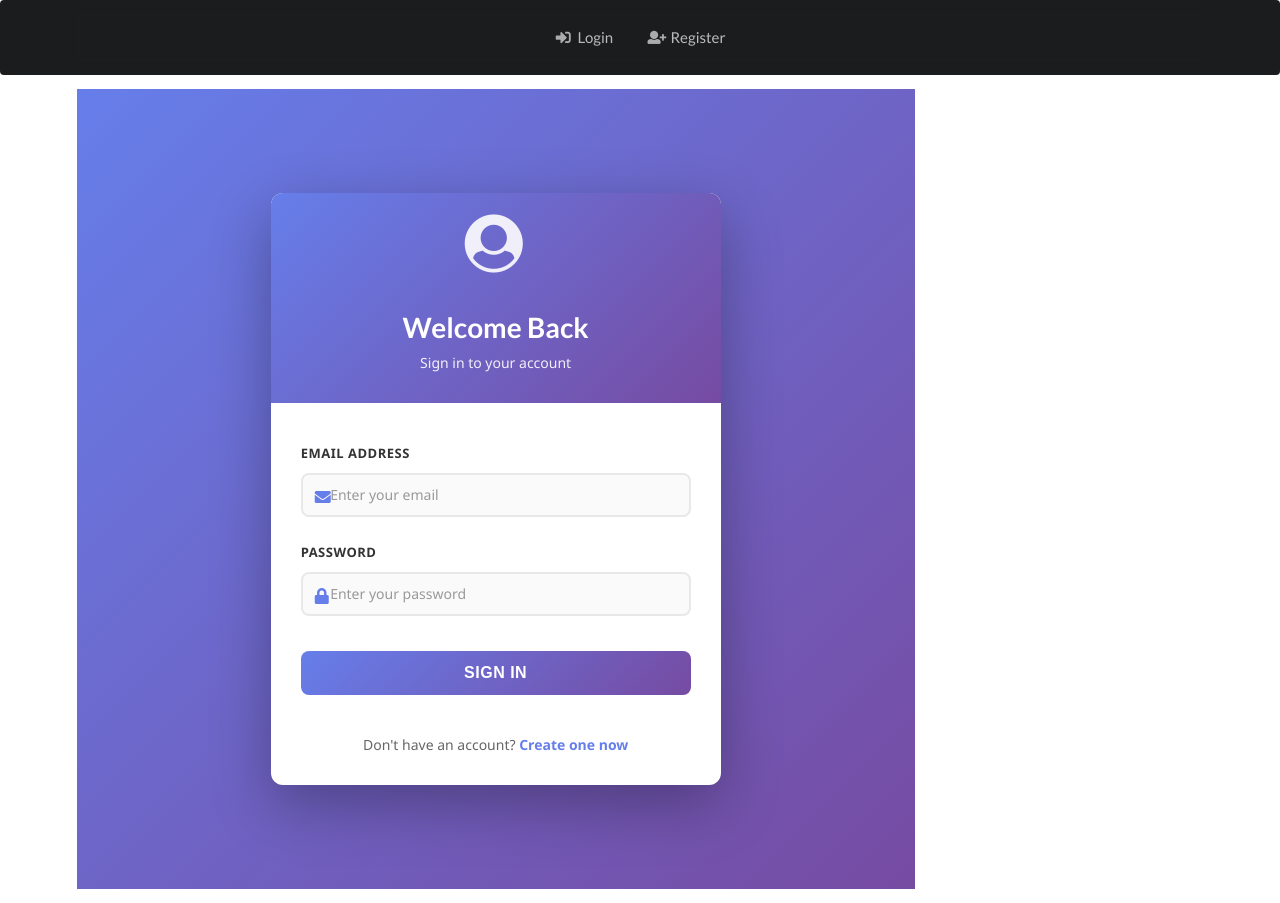
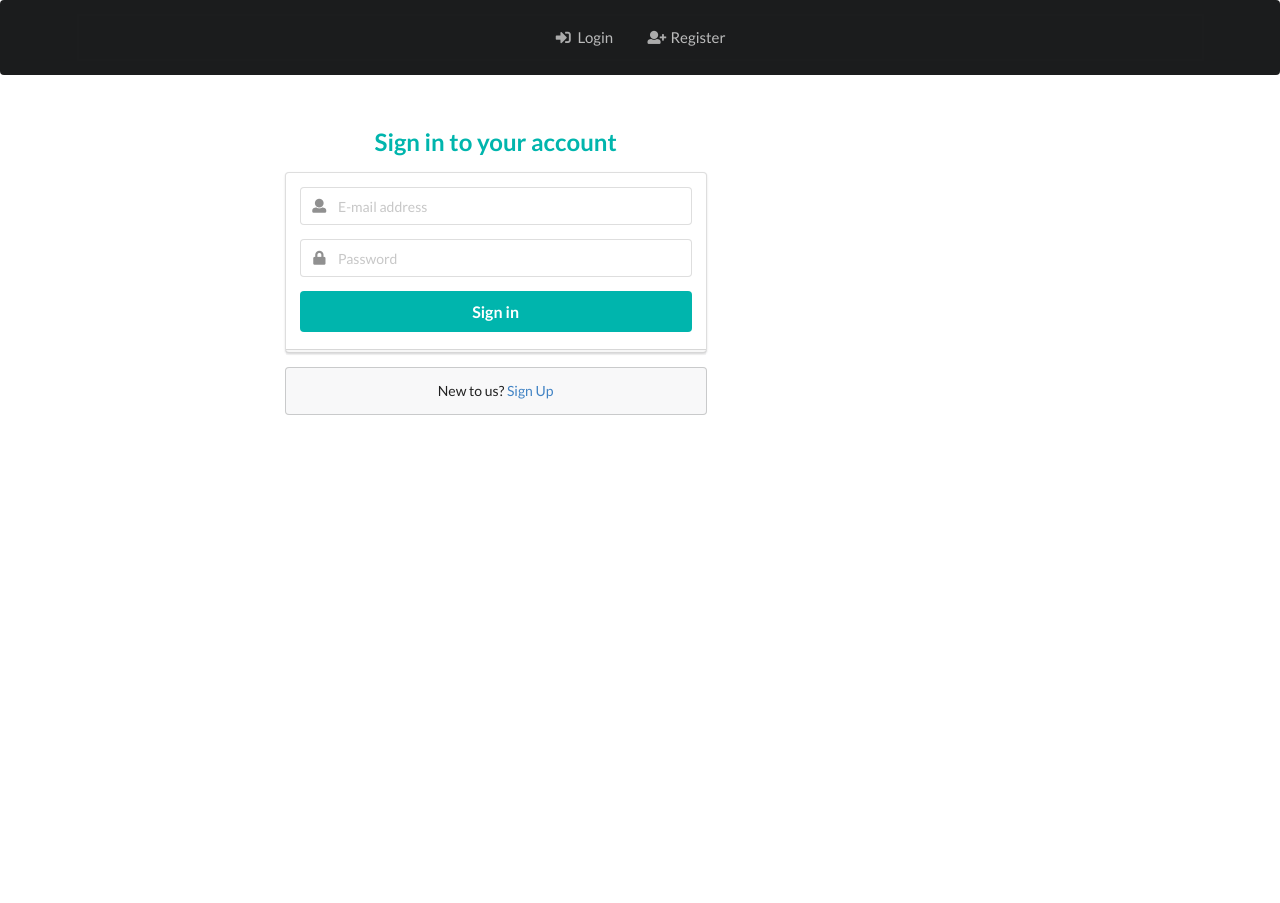
Before and after one commit to anhdqgch220999-dotcom/vocab-backend, a Vue app in the folder client/: page /login in a window 1280 px wide. After the commit the page ends 800 px from the top, so only its background shows below. Built offline with nearby package versions, Linux system fonts and the light colour scheme.

Commit message:
Style: Simplify Login and Register forms back to Semantic UI design

```diff
--- a/client/src/views/Login.vue
+++ b/client/src/views/Login.vue
@@ -1,66 +1,56 @@
 <template>
-  <div class="login-container">
-    <div class="login-wrapper">
-      <div class="login-card">
-        <div class="login-header">
-          <div class="header-icon">
-            <i class="user circle icon"></i>
+  <div class="ui container" style="margin-top: 3em;">
+    <div class="ui middle aligned center aligned grid">
+      <div class="column" style="max-width: 450px;">
+        <h2 class="ui teal image header">
+          <div class="content">
+            Sign in to your account
           </div>
-          <h2>Welcome Back</h2>
-          <p>Sign in to your account</p>
-        </div>
-
-        <form class="login-form" @submit.prevent="onSubmit" autocomplete="off">
-          <div class="form-group">
-            <label>Email Address</label>
-            <div class="input-wrapper">
-              <i class="envelope icon"></i>
+        </h2>
+        <form class="ui large form" @submit.prevent="onSubmit">
+          <div class="ui stacked segment">
+            <div class="field">
+              <div class="ui left icon input">
+                <i class="user icon"></i>
                 <input
                   type="email"
                   name="email"
-                placeholder="Enter your email"
+                  placeholder="E-mail address"
                   v-model="formData.email"
                   required
-                autocomplete="new-email"
                 >
               </div>
             </div>
-
-          <div class="form-group">
-            <label>Password</label>
-            <div class="input-wrapper">
+            <div class="field">
+              <div class="ui left icon input">
                 <i class="lock icon"></i>
                 <input
                   type="password"
                   name="password"
-                placeholder="Enter your password"
+                  placeholder="Password"
                   v-model="formData.password"
                   required
-                autocomplete="new-password"
                 >
               </div>
             </div>
-
             <button
-            class="login-button"
+              class="ui fluid large teal submit button"
               type="submit"
               :class="{ loading: isLoading }"
               :disabled="isLoading"
             >
-            <span v-if="!isLoading">Sign In</span>
-            <span v-else><i class="spinner icon loading"></i> Signing in...</span>
+              Sign in
             </button>
+          </div>
 
-          <div v-if="errorMessage" class="error-message">
-            <i class="times circle icon"></i>
+          <div v-if="errorMessage" class="ui error message">
             {{ errorMessage }}
           </div>
         </form>
 
-        <div class="login-footer">
-          <p>Don't have an account?
-            <router-link to="/register" class="signup-link">Create one now</router-link>
-          </p>
+        <div class="ui message">
+          New to us?
+          <router-link to="/register">Sign Up</router-link>
         </div>
       </div>
     </div>
@@ -122,198 +112,7 @@ export default {
 </script>
 
 <style scoped>
-* {
-  margin: 0;
-  padding: 0;
-  box-sizing: border-box;
-}
-
-.login-container {
-  min-height: 100vh;
-  display: flex;
-  align-items: center;
-  justify-content: center;
-  background: linear-gradient(135deg, #667eea 0%, #764ba2 100%);
-  padding: 20px;
-  font-family: 'Segoe UI', Tahoma, Geneva, Verdana, sans-serif;
-}
-
-.login-wrapper {
-  width: 100%;
-  max-width: 450px;
-}
-
-.login-card {
-  background: white;
-  border-radius: 12px;
-  box-shadow: 0 20px 60px rgba(0, 0, 0, 0.3);
-  overflow: hidden;
-  animation: slideUp 0.6s ease-out;
-}
-
-@keyframes slideUp {
-  from {
-    opacity: 0;
-    transform: translateY(30px);
-  }
-  to {
-    opacity: 1;
-    transform: translateY(0);
-  }
-}
-
-.login-header {
-  background: linear-gradient(135deg, #667eea 0%, #764ba2 100%);
-  color: white;
-  padding: 40px 30px 30px;
-  text-align: center;
-}
-
-.header-icon {
-  font-size: 60px;
-  margin-bottom: 15px;
-  opacity: 0.9;
-}
-
-.login-header h2 {
-  font-size: 28px;
-  font-weight: 600;
-  margin-bottom: 8px;
-}
-
-.login-header p {
-  font-size: 14px;
-  opacity: 0.9;
-}
-
-.login-form {
-  padding: 40px 30px;
-}
-
-.form-group {
-  margin-bottom: 25px;
-}
-
-.form-group label {
-  display: block;
-  font-size: 13px;
-  font-weight: 600;
-  color: #333;
-  margin-bottom: 10px;
-  text-transform: uppercase;
-  letter-spacing: 0.5px;
-}
-
-.input-wrapper {
-  position: relative;
-  display: flex;
-  align-items: center;
-  border: 2px solid #e8e8e8;
-  border-radius: 8px;
-  transition: all 0.3s ease;
-  background: #fafafa;
-}
-
-.input-wrapper:focus-within {
-  border-color: #667eea;
-  background: white;
-  box-shadow: 0 0 0 3px rgba(102, 126, 234, 0.1);
-}
-
-.input-wrapper i {
-  padding: 0 12px;
-  color: #667eea;
-  font-size: 16px;
-}
-
-.input-wrapper input {
-  flex: 1;
-  border: none;
-  background: transparent;
-  padding: 12px 0 12px 0;
-  font-size: 14px;
-  outline: none;
-  color: #333;
-  font-family: inherit;
-}
-
-.input-wrapper input::placeholder {
-  color: #999;
-}
-
-.login-button {
-  width: 100%;
-  padding: 13px;
-  background: linear-gradient(135deg, #667eea 0%, #764ba2 100%);
-  color: white;
-  border: none;
-  border-radius: 8px;
-  font-size: 16px;
-  font-weight: 600;
-  cursor: pointer;
-  transition: all 0.3s ease;
-  text-transform: uppercase;
-  letter-spacing: 0.5px;
-  margin-top: 10px;
-}
-
-.login-button:hover:not(:disabled) {
-  transform: translateY(-2px);
-  box-shadow: 0 10px 25px rgba(102, 126, 234, 0.4);
-}
-
-.login-button:active:not(:disabled) {
-  transform: translateY(0);
-}
-
-.login-button:disabled {
-  opacity: 0.7;
-  cursor: not-allowed;
-}
-
-.login-button.loading {
-  opacity: 0.8;
-}
-
-.error-message {
-  margin-top: 20px;
-  padding: 12px 15px;
-  background: #fff3cd;
-  border: 1px solid #ffc107;
-  border-radius: 6px;
-  color: #856404;
-  font-size: 14px;
-  display: flex;
-  align-items: center;
-  gap: 8px;
-  animation: shake 0.5s ease;
-}
-
-@keyframes shake {
-  0%, 100% { transform: translateX(0); }
-  25% { transform: translateX(-5px); }
-  75% { transform: translateX(5px); }
-}
-
-.login-footer {
-  padding: 0 30px 30px;
-  text-align: center;
-}
-
-.login-footer p {
-  font-size: 14px;
-  color: #666;
-}
-
-.signup-link {
-  color: #667eea;
-  text-decoration: none;
-  font-weight: 600;
-  transition: all 0.3s ease;
-}
-
-.signup-link:hover {
-  color: #764ba2;
-  text-decoration: underline;
+.ui.container {
+  margin-top: 3em;
 }
 </style>
--- a/client/src/views/Register.vue
+++ b/client/src/views/Register.vue
@@ -1,20 +1,17 @@
 <template>
-  <div class="register-container">
-    <div class="register-wrapper">
-      <div class="register-card">
-        <div class="register-header">
-          <div class="header-icon">
-            <i class="user plus icon"></i>
+  <div class="ui container">
+    <div class="ui middle aligned center aligned grid">
+      <div class="column" style="max-width: 450px;">
+        <h2 class="ui teal image header">
+          <div class="content">
+            Create new account
           </div>
-          <h2>Create Account</h2>
-          <p>Join us to start learning</p>
-        </div>
-
-        <form class="register-form" @submit.prevent="onSubmit">
-          <div class="form-row">
-            <div class="form-group">
-              <label>First Name</label>
-              <div class="input-wrapper">
+        </h2>
+        <form class="ui large form" @submit.prevent="onSubmit">
+          <div class="ui stacked segment">
+            <div class="two fields">
+              <div class="field">
+                <div class="ui left icon input">
                   <i class="user icon"></i>
                   <input
                     type="text"
@@ -25,9 +22,8 @@
                   >
                 </div>
               </div>
-            <div class="form-group">
-              <label>Last Name</label>
-              <div class="input-wrapper">
+              <div class="field">
+                <div class="ui left icon input">
                   <i class="user icon"></i>
                   <input
                     type="text"
@@ -40,42 +36,39 @@
               </div>
             </div>
 
-          <div class="form-group">
-            <label>Username</label>
-            <div class="input-wrapper">
+            <div class="field">
+              <div class="ui left icon input">
                 <i class="at icon"></i>
                 <input
                   type="text"
                   name="username"
-                placeholder="Choose a username"
+                  placeholder="Username"
                   v-model="formData.username"
                   required
                 >
               </div>
             </div>
 
-          <div class="form-group">
-            <label>Email Address</label>
-            <div class="input-wrapper">
-              <i class="envelope icon"></i>
+            <div class="field">
+              <div class="ui left icon input">
+                <i class="mail icon"></i>
                 <input
                   type="email"
                   name="email"
-                placeholder="Enter your email"
+                  placeholder="Email"
                   v-model="formData.email"
                   required
                 >
               </div>
             </div>
 
-          <div class="form-group">
-            <label>Password</label>
-            <div class="input-wrapper">
+            <div class="field">
+              <div class="ui left icon input">
                 <i class="lock icon"></i>
                 <input
                   type="password"
                   name="password"
-                placeholder="At least 6 characters"
+                  placeholder="Password (at least 6 characters)"
                   v-model="formData.password"
                   required
                   minlength="6"
@@ -83,14 +76,13 @@
               </div>
             </div>
 
-          <div class="form-group">
-            <label>Confirm Password</label>
-            <div class="input-wrapper">
+            <div class="field">
+              <div class="ui left icon input">
                 <i class="lock icon"></i>
                 <input
                   type="password"
                   name="confirmPassword"
-                placeholder="Confirm your password"
+                  placeholder="Confirm Password"
                   v-model="formData.confirmPassword"
                   required
                 >
@@ -98,25 +90,23 @@
             </div>
 
             <button
-            class="register-button"
+              class="ui fluid large teal submit button"
               type="submit"
               :class="{ loading: isLoading }"
               :disabled="isLoading"
             >
-            <span v-if="!isLoading">Create Account</span>
-            <span v-else><i class="spinner icon loading"></i> Creating...</span>
+              Register
             </button>
+          </div>
 
-          <div v-if="errorMessage" class="error-message">
-            <i class="times circle icon"></i>
+          <div v-if="errorMessage" class="ui error message">
             {{ errorMessage }}
           </div>
         </form>
 
-        <div class="register-footer">
-          <p>Already have an account?
-            <router-link to="/login" class="signin-link">Sign in here</router-link>
-          </p>
+        <div class="ui message">
+          Already have an account?
+          <router-link to="/login">Sign in now</router-link>
         </div>
       </div>
     </div>
@@ -148,8 +138,9 @@ export default {
       isLoading.value = true;
       errorMessage.value = '';
 
+      // Kiểm tra mật khẩu xác nhận
       if (formData.value.password !== formData.value.confirmPassword) {
-        errorMessage.value = 'Passwords do not match!';
+        errorMessage.value = 'Password confirmation does not match!';
         isLoading.value = false;
         return;
       }
@@ -180,204 +171,7 @@ export default {
 </script>
 
 <style scoped>
-* {
-  margin: 0;
-  padding: 0;
-  box-sizing: border-box;
-}
-
-.register-container {
-  min-height: 100vh;
-  display: flex;
-  align-items: center;
-  justify-content: center;
-  background: linear-gradient(135deg, #f093fb 0%, #f5576c 100%);
-  padding: 20px;
-  font-family: 'Segoe UI', Tahoma, Geneva, Verdana, sans-serif;
-}
-
-.register-wrapper {
-  width: 100%;
-  max-width: 500px;
-}
-
-.register-card {
-  background: white;
-  border-radius: 12px;
-  box-shadow: 0 20px 60px rgba(0, 0, 0, 0.3);
-  overflow: hidden;
-  animation: slideUp 0.6s ease-out;
-}
-
-@keyframes slideUp {
-  from {
-    opacity: 0;
-    transform: translateY(30px);
-  }
-  to {
-    opacity: 1;
-    transform: translateY(0);
-  }
-}
-
-.register-header {
-  background: linear-gradient(135deg, #f093fb 0%, #f5576c 100%);
-  color: white;
-  padding: 40px 30px 30px;
-  text-align: center;
-}
-
-.header-icon {
-  font-size: 60px;
-  margin-bottom: 15px;
-  opacity: 0.9;
-}
-
-.register-header h2 {
-  font-size: 28px;
-  font-weight: 600;
-  margin-bottom: 8px;
-}
-
-.register-header p {
-  font-size: 14px;
-  opacity: 0.9;
-}
-
-.register-form {
-  padding: 40px 30px;
-}
-
-.form-row {
-  display: grid;
-  grid-template-columns: 1fr 1fr;
-  gap: 15px;
-}
-
-.form-group {
-  margin-bottom: 20px;
-}
-
-.form-group label {
-  display: block;
-  font-size: 13px;
-  font-weight: 600;
-  color: #333;
-  margin-bottom: 10px;
-  text-transform: uppercase;
-  letter-spacing: 0.5px;
-}
-
-.input-wrapper {
-  position: relative;
-  display: flex;
-  align-items: center;
-  border: 2px solid #e8e8e8;
-  border-radius: 8px;
-  transition: all 0.3s ease;
-  background: #fafafa;
-}
-
-.input-wrapper:focus-within {
-  border-color: #f5576c;
-  background: white;
-  box-shadow: 0 0 0 3px rgba(245, 87, 108, 0.1);
-}
-
-.input-wrapper i {
-  padding: 0 12px;
-  color: #f5576c;
-  font-size: 16px;
-}
-
-.input-wrapper input {
-  flex: 1;
-  border: none;
-  background: transparent;
-  padding: 12px 0 12px 0;
-  font-size: 14px;
-  outline: none;
-  color: #333;
-  font-family: inherit;
-}
-
-.input-wrapper input::placeholder {
-  color: #999;
-}
-
-.register-button {
-  width: 100%;
-  padding: 13px;
-  background: linear-gradient(135deg, #f093fb 0%, #f5576c 100%);
-  color: white;
-  border: none;
-  border-radius: 8px;
-  font-size: 16px;
-  font-weight: 600;
-  cursor: pointer;
-  transition: all 0.3s ease;
-  text-transform: uppercase;
-  letter-spacing: 0.5px;
-  margin-top: 15px;
-}
-
-.register-button:hover:not(:disabled) {
-  transform: translateY(-2px);
-  box-shadow: 0 10px 25px rgba(245, 87, 108, 0.4);
-}
-
-.register-button:active:not(:disabled) {
-  transform: translateY(0);
-}
-
-.register-button:disabled {
-  opacity: 0.7;
-  cursor: not-allowed;
-}
-
-.register-button.loading {
-  opacity: 0.8;
-}
-
-.error-message {
-  margin-top: 20px;
-  padding: 12px 15px;
-  background: #fff3cd;
-  border: 1px solid #ffc107;
-  border-radius: 6px;
-  color: #856404;
-  font-size: 14px;
-  display: flex;
-  align-items: center;
-  gap: 8px;
-  animation: shake 0.5s ease;
-}
-
-@keyframes shake {
-  0%, 100% { transform: translateX(0); }
-  25% { transform: translateX(-5px); }
-  75% { transform: translateX(5px); }
-}
-
-.register-footer {
-  padding: 0 30px 30px;
-  text-align: center;
-}
-
-.register-footer p {
-  font-size: 14px;
-  color: #666;
-}
-
-.signin-link {
-  color: #f5576c;
-  text-decoration: none;
-  font-weight: 600;
-  transition: all 0.3s ease;
-}
-
-.signin-link:hover {
-  color: #f093fb;
-  text-decoration: underline;
+.ui.container {
+  margin-top: 3em;
 }
 </style>
```
Lines whose indentation alone changed are shown as unchanged.
